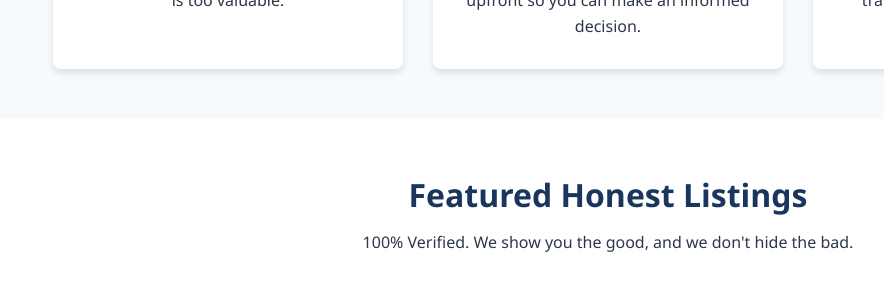
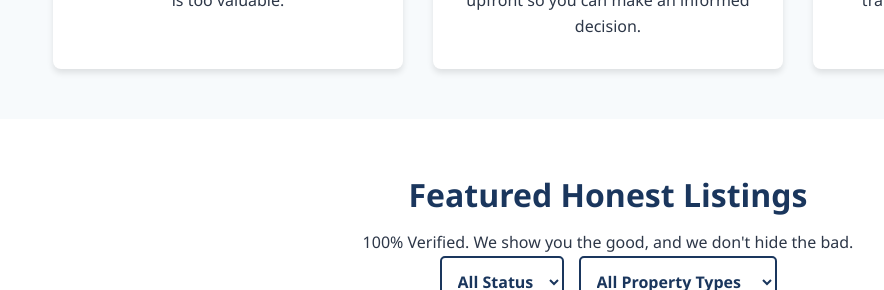
Before and after one commit to JKS-1234/JongExpressProperty, a plain HTML site: page index.html in a window 1280 px wide. Shown: the part 722-1012 px from the top of the page, without its empty margins (32-916 px from the left). Drawn offline with Linux system fonts and the light colour scheme.

Commit message:
Implement filter system for property listings
Added filter system styles and filter options for property listings.

```diff
--- a/index.html
+++ b/index.html
@@ -205,6 +205,28 @@
         .whatsapp-btn:hover {
             background-color: #128C7E;
         }
+        /* --- Filter System Styles --- */
+        .filter-container {
+            display: flex;
+            justify-content: center;
+            gap: 15px;
+            margin-bottom: 30px;
+            flex-wrap: wrap;
+        }
+        .filter-select {
+            padding: 12px;
+            border: 2px solid var(--primary);
+            border-radius: 5px;
+            font-size: 1rem;
+            color: var(--primary);
+            background-color: white;
+            font-weight: bold;
+            cursor: pointer;
+            outline: none;
+        }
+        .filter-select:hover {
+            border-color: var(--secondary);
+        }
     </style>
 </head>
 <body>
@@ -239,13 +261,27 @@
     </section>
 
     <section id="contact"
-        <section id="properties" class="featured-properties">
+       <section id="properties" class="featured-properties">
         <h2>Featured Honest Listings</h2>
         <p>100% Verified. We show you the good, and we don't hide the bad.</p>
 
+        <div class="filter-container">
+            <select id="statusFilter" class="filter-select" onchange="filterProperties()">
+                <option value="all">All Status</option>
+                <option value="sale">For Sale</option>
+                <option value="rent">For Rent</option>
+            </select>
+
+            <select id="typeFilter" class="filter-select" onchange="filterProperties()">
+                <option value="all">All Property Types</option>
+                <option value="house">House</option>
+                <option value="shop">Shop / Commercial</option>
+                <option value="land">Land</option>
+            </select>
+        </div>
         <div class="property-grid">
 
-           <div class="property-card">
+           <div class="property-card" data-status="sale" data-type="house">
                 <img src="https://github.com/JKS-1234/JongExpressProperty/blob/86d61930e1a6836571c1b05d011489a6bdb5d837/6066679118952075557.jpg" alt="2.5 Storey Semi-D Taman Bayshore Miri">
                 <div class="property-details">
                     <h3>2.5 Storey Semi-D, Taman Bayshore (Miri)</h3>
```
